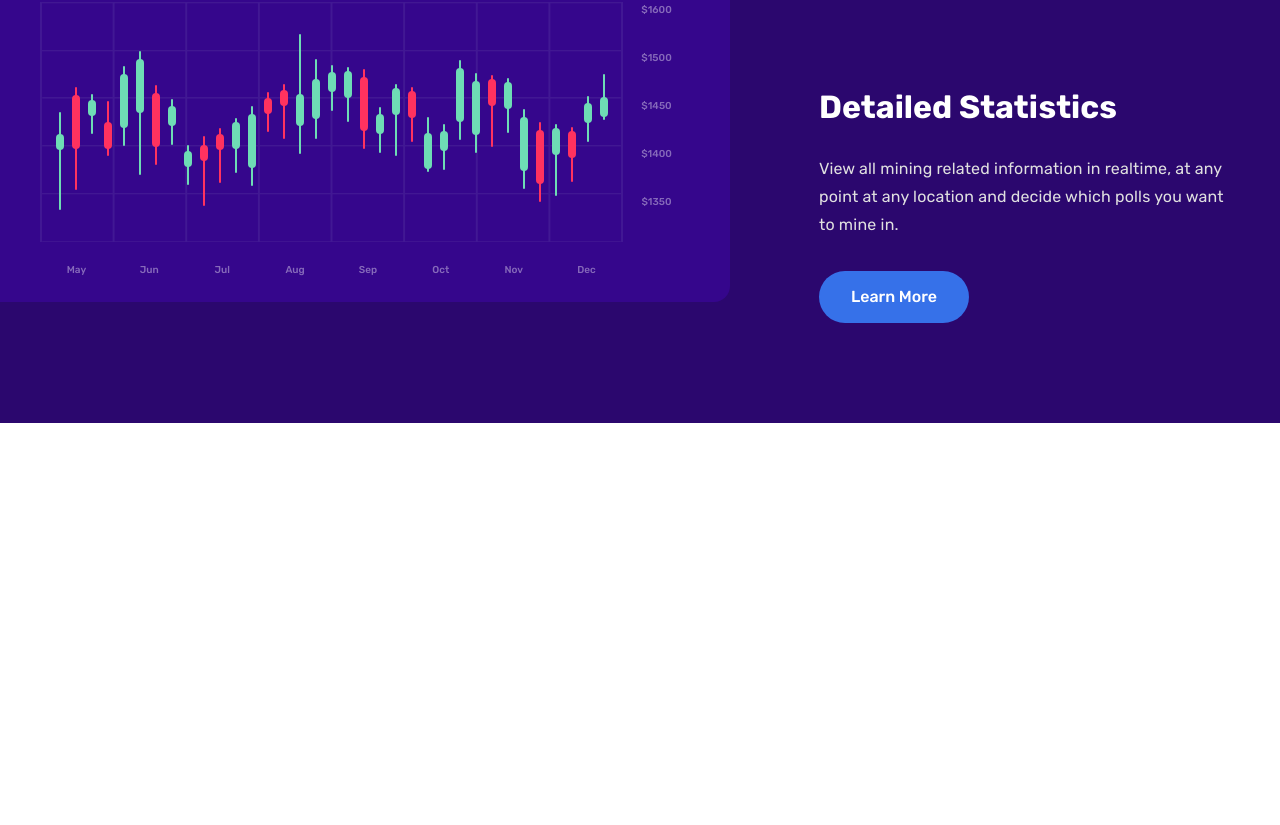
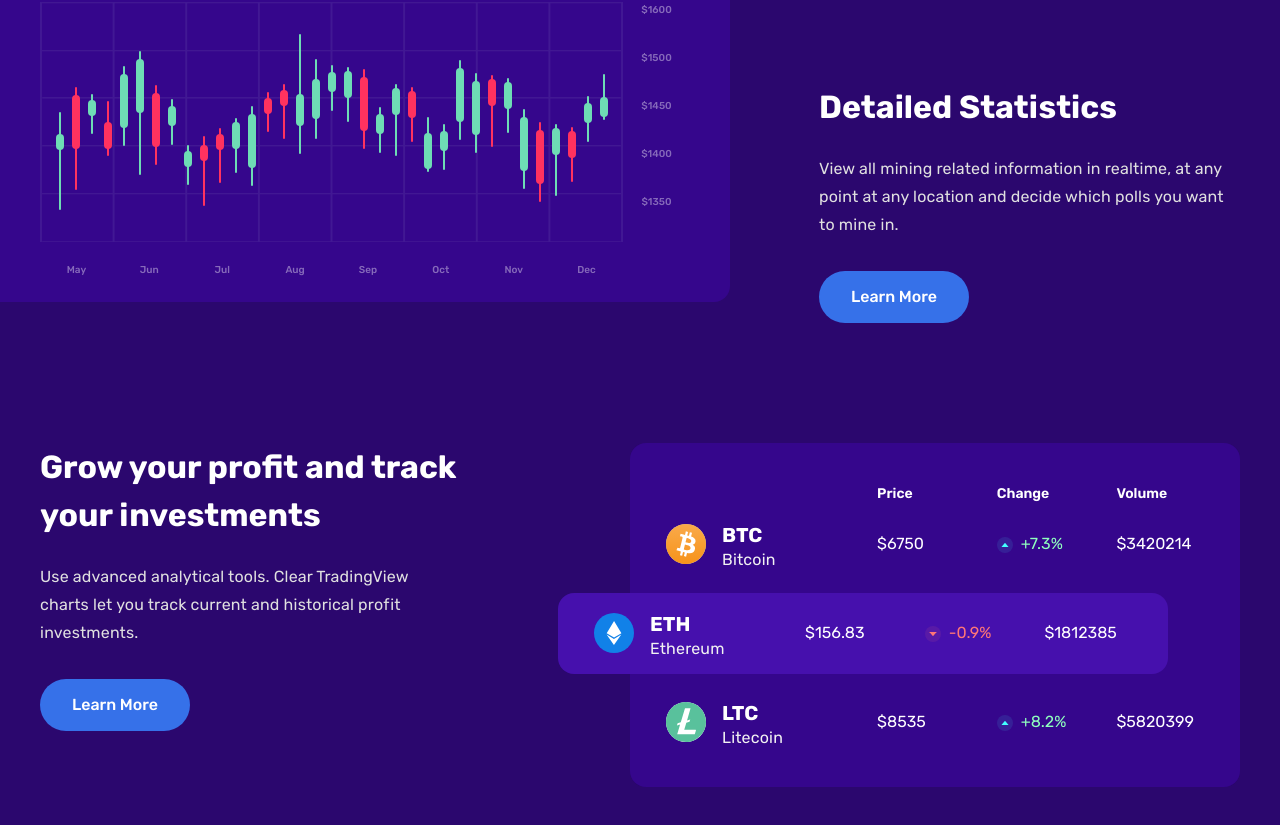
Before and after one commit to VictorTurraF/crappo-v2, a Next.js app: page / in a window 1280 px wide. Shown: the part 4102-4927 px from the top of the page. Before the commit the page ends 4525 px from the top, so only its background shows below. Built offline with nearby package versions, Linux system fonts and the light colour scheme.

Commit message:
feat: implement profit section
- mini hero
- crypto table

```diff
--- /dev/null
+++ b/components/GrowYourProfit.tsx
@@ -0,0 +1,27 @@
+import React from 'react'
+import styled from 'styled-components'
+import Container from './Container'
+import CryptoTable from './Table/CryptoTable'
+import MiniHero from './MiniHero'
+
+const Box = styled(Container)`
+  display: flex;
+  flex-direction: row;
+  gap: 4rem;
+  margin-top: 7.5rem;
+  justify-content: space-between;
+`
+
+function GrowYourProfit() {
+  return (
+    <Box>
+      <MiniHero
+        title="Grow your profit and track your investments"
+        paragraph="Use advanced analytical tools. Clear TradingView charts let you track current and historical profit investments."
+      />
+      <CryptoTable />
+    </Box>
+  )
+}
+
+export default GrowYourProfit
--- /dev/null
+++ b/components/Table/CryptoChange.tsx
@@ -0,0 +1,39 @@
+import React from 'react'
+import styled from 'styled-components'
+import DownIcon from '../../assets/icons/table-down-icon.svg'
+import UpIcon from '../../assets/icons/chart-up-icon.svg'
+
+const Row = styled.div`
+  display: flex;
+  align-items: center;
+`
+
+export interface PercentageProps {
+  isPositive?: boolean,
+}
+
+export interface CryptoChangeProps extends React.HtmlHTMLAttributes<HTMLDivElement> {
+  percentage: number
+}
+
+const Icon = styled.div`
+  margin-right: .5rem;
+`
+const Percentage = styled.div<PercentageProps>`
+  color: ${props => props.isPositive ? '#8FFFBE' : '#FF7676'};
+`
+
+function CryptoChange({ percentage }: CryptoChangeProps) {
+  return (
+    <Row>
+      <Icon>
+        {percentage > 0 ? <UpIcon /> : <DownIcon />}
+      </Icon>
+      <Percentage isPositive={percentage > 0}>
+        {percentage > 0 && "+"}{percentage}%
+      </Percentage>
+    </Row>
+  )
+}
+
+export default CryptoChange
--- /dev/null
+++ b/components/Table/CryptoName.tsx
@@ -0,0 +1,62 @@
+import React from 'react'
+import styled from 'styled-components'
+
+const Row = styled.div`
+  display: flex;
+  flex-direction: row;
+  align-items: center;
+  gap: 1rem;
+`
+
+const Column = styled.div`
+  display: flex;
+  flex-direction: column;
+  justify-content: center;
+`
+
+const Icon = styled.div`
+  > .icon {
+    width: 2.5rem;
+    height: 2.5rem;
+  }
+`
+
+const Ticker = styled.div`
+  font-size: 1.25rem;
+  font-weight: 700;
+`
+
+const Name = styled.div`
+  font-size: 1rem;
+  font-weight: 400;
+  line-height: 19px;
+  letter-spacing: 0.01em;
+  color: #F2F2F2;
+`
+
+export interface CryptoNameProps
+  extends React.HtmlHTMLAttributes<HTMLDivElement> {
+  cryptoName: string,
+  ticker: string,
+  icon: React.ReactElement,
+}
+
+function CryptoName({ cryptoName, ticker, icon, ...rest }: CryptoNameProps) {
+  return (
+    <Row {...rest}>
+      <Icon>
+        <icon.type {...icon.props} viewBox="0 0 80 80" className="icon" />
+      </Icon>
+      <Column>
+        <Ticker>
+          {ticker}
+        </Ticker>
+        <Name>
+          {cryptoName}
+        </Name>
+      </Column>
+    </Row>
+  )
+}
+
+export default CryptoName
--- /dev/null
+++ b/components/Table/CryptoNameCell.tsx
@@ -0,0 +1,12 @@
+import React from 'react'
+import TableCell, { TableCellProps } from './TableCell'
+
+function CryptoNameCell({ children, ...rest }: TableCellProps) {
+  return (
+    <TableCell flexBasis='17%' {...rest}>
+      {children}
+    </TableCell>
+  )
+}
+
+export default CryptoNameCell
--- /dev/null
+++ b/components/Table/CryptoTable.tsx
@@ -0,0 +1,114 @@
+import React from 'react'
+import styled, { css } from 'styled-components'
+import CryptoName from './CryptoName'
+
+import BtcIcon from '../../assets/icons/btc-icon.svg'
+import EthIcon from '../../assets/icons/eth-icon.svg'
+import LtcIcon from '../../assets/icons/ltc-icon.svg'
+import TableCell from './TableCell'
+import CryptoNameCell from './CryptoNameCell'
+import CryptoChange from './CryptoChange'
+
+interface TableRowProps {
+  isHeadingRow?: boolean,
+  isHighlited?: boolean,
+}
+
+const Table = styled.div`
+  min-width: 610px;
+  display: flex;
+  flex-direction: column;
+  gap: 1.5rem;
+  padding: 2.5rem 0;
+  background: #35068C;
+  backdrop-filter: blur(4px);
+  border-radius: 16px;
+`
+
+const TableRow = styled.div<TableRowProps>`
+  display: flex;
+  align-items: center;
+  padding: 0 2.25rem;
+  gap: 2rem;
+
+  ${props => props.isHeadingRow && css`
+    font-weight: 600;
+    font-size: .875rem;
+    color: #FFFFFF;
+    margin-bottom: -.5rem;
+  `}
+
+  ${props => props.isHighlited && css`
+    background: #4610AD;
+    position: relative;
+    left: -4.5rem;
+    padding-top: 1rem;
+    padding-bottom: 1rem;
+    border-radius: 1rem;
+  `}
+`
+
+
+
+function CryptoTable() {
+  return (
+    <Table>
+      <TableRow isHeadingRow>
+        <CryptoNameCell isHidden>Name</CryptoNameCell>
+        <TableCell>Price</TableCell>
+        <TableCell>Change</TableCell>
+        <TableCell>Volume</TableCell>
+      </TableRow>
+      <TableRow>
+        <CryptoNameCell>
+          <CryptoName
+            cryptoName="Bitcoin"
+            ticker="BTC"
+            icon={
+              <BtcIcon />
+            }
+          />
+        </CryptoNameCell>
+        <TableCell>$6750</TableCell>
+        <TableCell>
+          <CryptoChange percentage={7.3} />
+        </TableCell>
+        <TableCell>$3420214</TableCell>
+      </TableRow>
+      <TableRow isHighlited>
+        <CryptoNameCell>
+          <CryptoName
+            cryptoName="Ethereum"
+            ticker="ETH"
+            icon={
+              <EthIcon />
+            }
+          />
+        </CryptoNameCell>
+        <TableCell>$156.83</TableCell>
+        <TableCell>
+          <CryptoChange percentage={-0.9} />
+        </TableCell>
+        <TableCell>$1812385</TableCell>
+      </TableRow>
+      <TableRow>
+        <CryptoNameCell>
+          <CryptoName
+            cryptoName="Litecoin"
+            ticker="LTC"
+            icon={
+              <LtcIcon />
+            }
+          />
+        </CryptoNameCell>
+        <TableCell>$8535</TableCell>
+        <TableCell>
+          <CryptoChange percentage={8.2} />
+        </TableCell>
+        <TableCell>$5820399</TableCell>
+      </TableRow>
+    </Table>
+  )
+}
+
+export default CryptoTable
--- /dev/null
+++ b/components/Table/TableCell.tsx
@@ -0,0 +1,17 @@
+import styled, { css } from "styled-components"
+
+export interface TableCellProps extends React.HtmlHTMLAttributes<HTMLDivElement> {
+  isHidden?: boolean,
+  flexBasis?: string,
+}
+
+const TableCell = styled.div<TableCellProps>`
+  visibility: ${props => props.isHidden ? 'hidden' : 'visible'};
+  flex: 1 0 0%;
+
+  ${props => !!props.flexBasis && css`
+    flex-basis: ${props.flexBasis};
+  `}
+`
+
+export default TableCell
--- a/pages/index.tsx
+++ b/pages/index.tsx
@@ -8,6 +8,7 @@ import CalculatorForm from "../components/CalculatorForm";
 import Showcase from "../components/Showcase";
 import InvestSmart from "../components/InvestSmart";
 import DetailedStatistics from "../components/DetailedStatistics";
+import GrowYourProfit from "../components/GrowYourProfit";
 
 const HomePage = styled.div`
   background-color: #0d0d2b;
@@ -71,6 +72,7 @@ export default function Home() {
         <CenteredTitle title="Market sentiments, portfolio, and run the infrastructure of your choice" />
         <InvestSmart />
         <DetailedStatistics />
+        <GrowYourProfit />
       </MarketingSection>
     </HomePage>
   );
```
Also changed, not shown: assets/icons/table-down-icon.svg (added).
